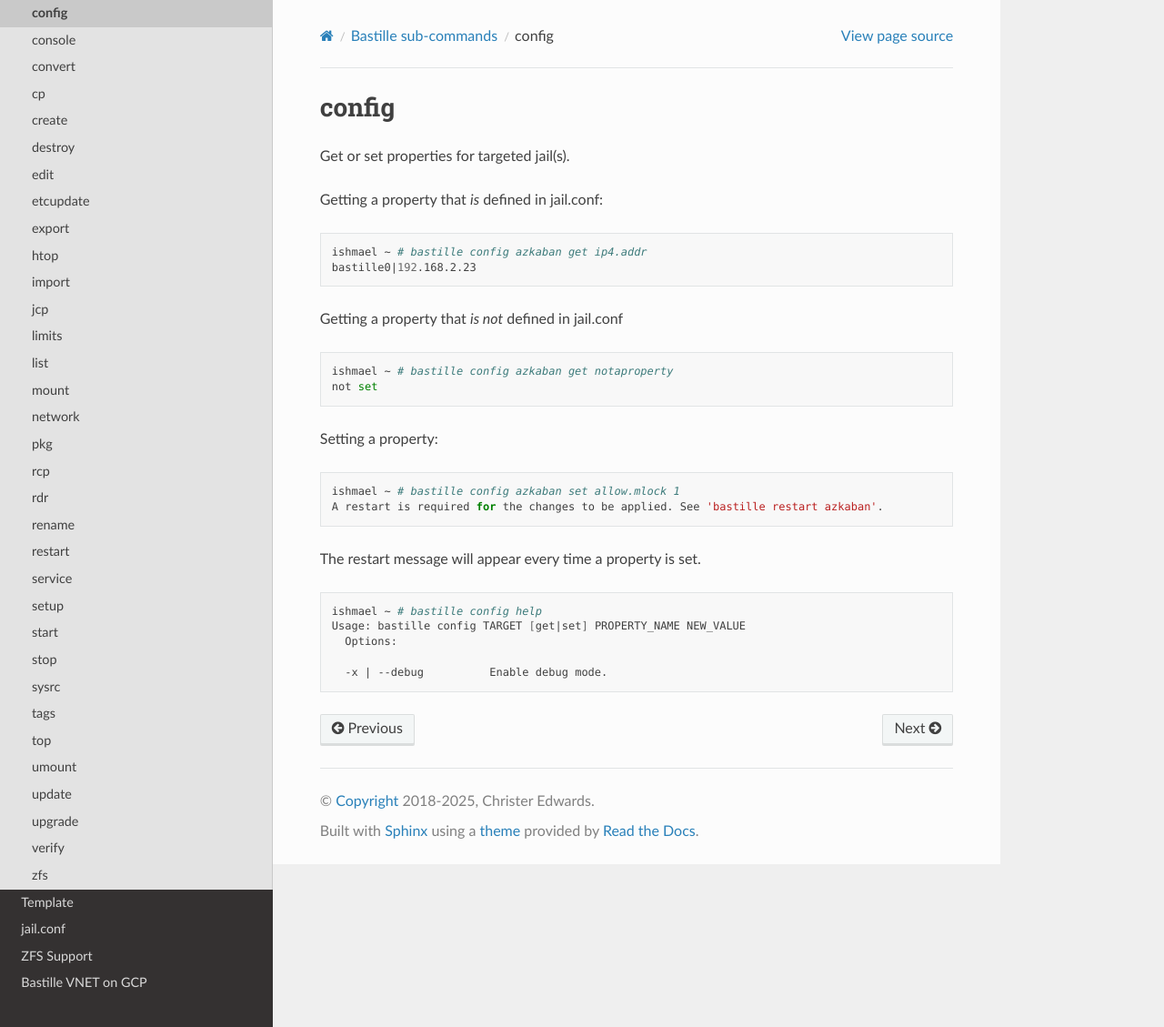
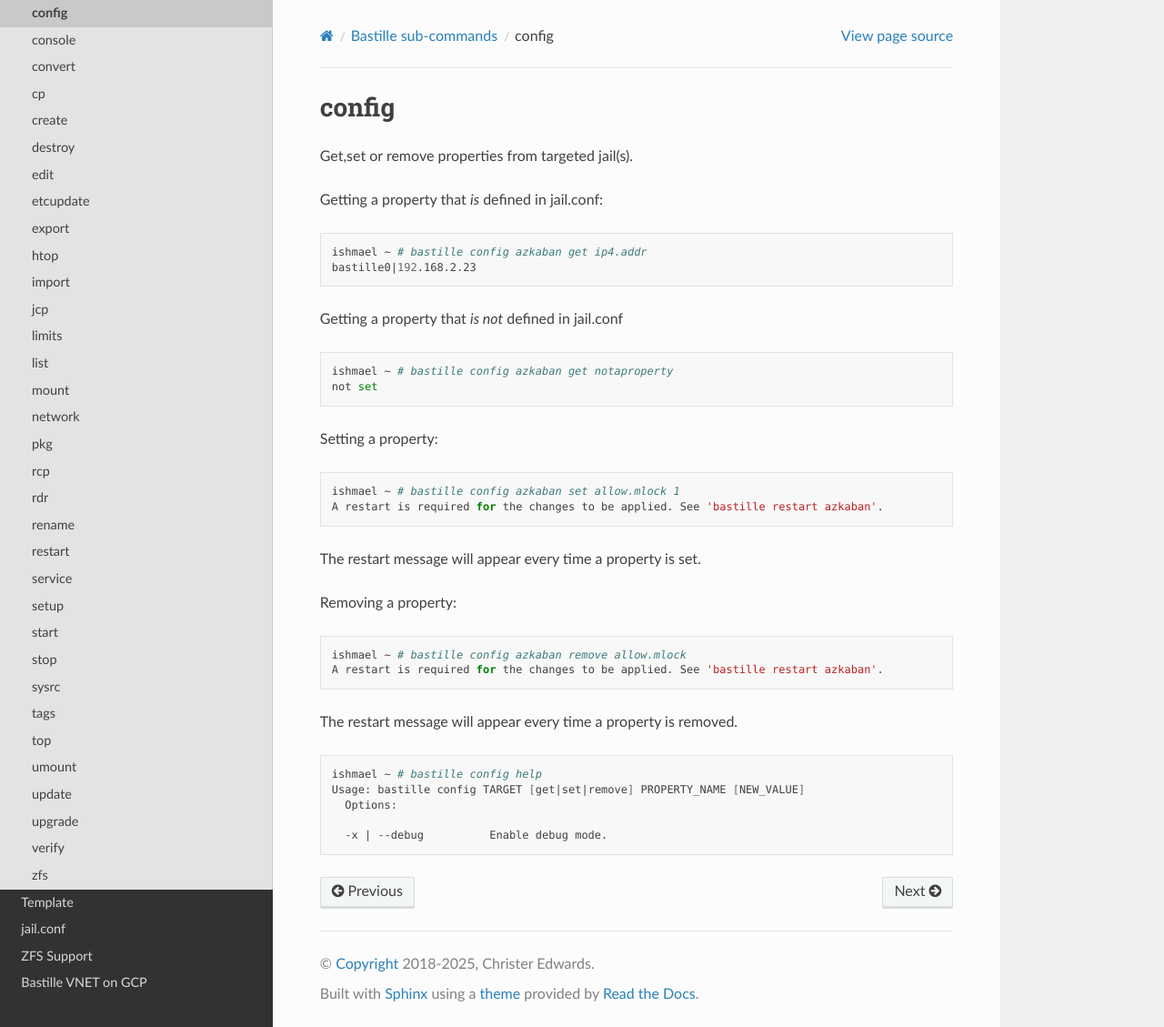
Before and after one commit to BastilleBSD/bastille, a Sphinx documentation site: the page built from docs/chapters/subcommands/config.rst, in a window 1280 px wide and 1129 px high. Shown: the whole window at 91% size. Built offline with Sphinx 7.4.7 and the Read the Docs theme 3.1.0, drawn with Linux system fonts in a browser that asks for light colours.

Commit message:
docs: Update config for remove action

```diff
--- a/docs/chapters/subcommands/config.rst
+++ b/docs/chapters/subcommands/config.rst
@@ -1,7 +1,7 @@
 config
 ======
 
-Get or set properties for targeted jail(s).
+Get,set or remove properties from targeted jail(s).
 
 Getting a property that *is* defined in jail.conf:
 
@@ -26,10 +26,19 @@ Setting a property:
 
 The restart message will appear every time a property is set.
 
+Removing a property:
+
+.. code-block:: shell
+
+  ishmael ~ # bastille config azkaban remove allow.mlock
+  A restart is required for the changes to be applied. See 'bastille restart azkaban'.
+
+The restart message will appear every time a property is removed.
+
 .. code-block:: shell
 
   ishmael ~ # bastille config help
-  Usage: bastille config TARGET [get|set] PROPERTY_NAME NEW_VALUE
+  Usage: bastille config TARGET [get|set|remove] PROPERTY_NAME [NEW_VALUE]
     Options:
 
     -x | --debug          Enable debug mode.
```
